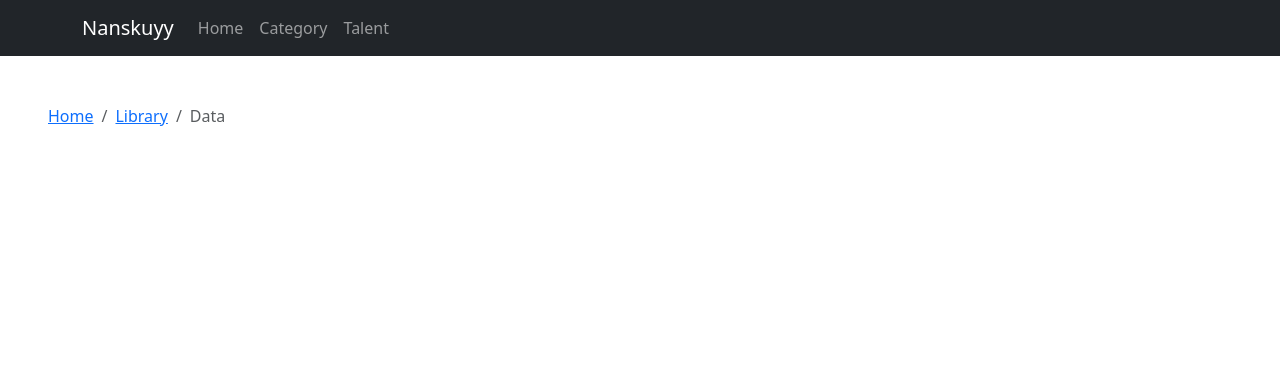
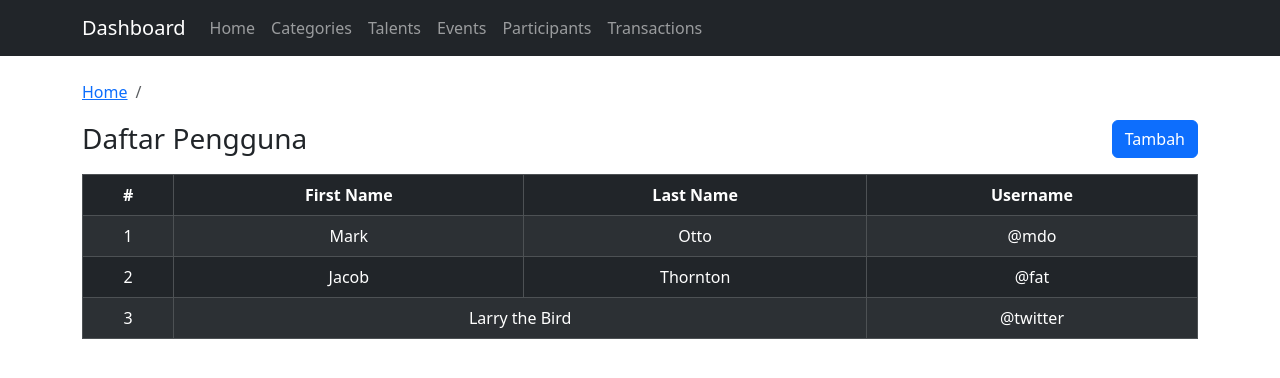
Before and after one commit to Sumandosilalahi2929/client-server, a React (Create React App) app: page / in a window 1280 px wide. Shown: the top 378 px of the page. Built offline with nearby package versions, Linux system fonts and the light colour scheme; sample sign-in values are in the browser's storage.

Commit message:
feat: update dashboard

```diff
--- a/src/App.js
+++ b/src/App.js
@@ -2,6 +2,7 @@
 import { BrowserRouter, Routes, Route } from "react-router-dom";
 import PageSingnin from "./pages/signin";
 import DashboardPage from "./pages/dashboard";
+import CategoriesPage from "./pages/categories";
 
 function App() {
   return (
@@ -9,6 +10,7 @@
       <Routes>
         <Route path="/" element={<DashboardPage />} />
         <Route path="/signin" element={<PageSingnin />} />
+        <Route path="/categories" element={<CategoriesPage />} />
       </Routes>
     </BrowserRouter>
   );
--- /dev/null
+++ b/src/component/Breadcrumb/index.js
@@ -0,0 +1,22 @@
+import React from "react";
+import { Breadcrumb } from "react-bootstrap";
+import { useNavigate } from "react-router-dom";
+
+function SBreadCrumb({ textSecound, textThird, urlSecound }) {
+  const navigate = useNavigate();
+  return (
+    <Breadcrumb className="my-2">
+      <Breadcrumb.Item onClick={() => navigate("/")}>Home</Breadcrumb.Item>
+      {!textThird && <Breadcrumb.Item active>{textSecound}</Breadcrumb.Item>}
+
+      {textThird && (
+        <Breadcrumb.Item onClick={() => navigate(urlSecound)}>
+          {textSecound}
+        </Breadcrumb.Item>
+      )}
+      {textThird && <Breadcrumb.Item active>{textThird}</Breadcrumb.Item>}
+    </Breadcrumb>
+  );
+}
+
+export default SBreadCrumb;
--- /dev/null
+++ b/src/component/Navbar/index.js
@@ -0,0 +1,29 @@
+import React from "react";
+import { Container, Nav, Navbar } from "react-bootstrap";
+import NavLink from "../Navlink";
+import { useNavigate } from "react-router-dom";
+
+function SNavbar() {
+  const navigate = useNavigate();
+  return (
+    <Navbar bg="dark" variant="dark">
+      <Container>
+        <Navbar.Brand href="#home">Dashboard</Navbar.Brand>
+        <Nav className="me-auto">
+          <NavLink action={() => navigate("/")}>Home</NavLink>
+          <NavLink action={() => navigate("/categories")}>Categories</NavLink>
+          <NavLink action={() => navigate("/talents")}>Talents</NavLink>
+          <NavLink action={() => navigate("/events")}>Events</NavLink>
+          <NavLink action={() => navigate("/participants")}>
+            Participants
+          </NavLink>
+          <NavLink action={() => navigate("/transactions")}>
+            Transactions
+          </NavLink>
+        </Nav>
+      </Container>
+    </Navbar>
+  );
+}
+
+export default SNavbar;
--- /dev/null
+++ b/src/component/Navlink/index.js
@@ -0,0 +1,8 @@
+import React from "react";
+import { Nav } from "react-bootstrap";
+
+function NavLink({ action, children }) {
+  return <Nav.Link onClick={action}>{children}</Nav.Link>;
+}
+
+export default NavLink;
--- a/src/pages/categories/index.js
+++ b/src/pages/categories/index.js
@@ -0,0 +1,58 @@
+import React from "react";
+import { Navigate } from "react-router-dom";
+import { Container, Table } from "react-bootstrap";
+import SButton from "../../component/Button";
+import SBreadCrumb from "../../component/Breadcrumb";
+import SNavbar from "../../component/Navbar";
+
+export default function PageCategories() {
+  const token = localStorage.getItem("token");
+
+  if (!token) return <Navigate to="/signin" replace={true} />;
+
+  return (
+    <>
+      <SNavbar />
+
+      <Container className="mt-4">
+        <SBreadCrumb textSecound="Categories" />
+
+        <div className="d-flex justify-content-between align-items-center mb-3">
+          <h3 className="m-0">Daftar Pengguna</h3>
+          <SButton>Tambah</SButton>
+        </div>
+
+        {/* Tabel Data */}
+        <Table striped bordered hover variant="dark" className="text-center">
+          <thead>
+            <tr>
+              <th>#</th>
+              <th>First Name</th>
+              <th>Last Name</th>
+              <th>Username</th>
+            </tr>
+          </thead>
+          <tbody>
+            <tr>
+              <td>1</td>
+              <td>Mark</td>
+              <td>Otto</td>
+              <td>@mdo</td>
+            </tr>
+            <tr>
+              <td>2</td>
+              <td>Jacob</td>
+              <td>Thornton</td>
+              <td>@fat</td>
+            </tr>
+            <tr>
+              <td>3</td>
+              <td colSpan={2}>Larry the Bird</td>
+              <td>@twitter</td>
+            </tr>
+          </tbody>
+        </Table>
+      </Container>
+    </>
+  );
+}
--- a/src/pages/dashboard/index.js
+++ b/src/pages/dashboard/index.js
@@ -1,31 +1,58 @@
 import React from "react";
 import { Navigate } from "react-router-dom";
-import { Container, Nav, Navbar, Breadcrumb } from "react-bootstrap";
+import { Container, Table } from "react-bootstrap";
+import SButton from "../../component/Button";
+import SBreadCrumb from "../../component/Breadcrumb";
+import SNavbar from "../../component/Navbar";
 
 export default function DashboardPage() {
   const token = localStorage.getItem("token");
 
   if (!token) return <Navigate to="/signin" replace={true} />;
+
   return (
     <>
-      <Navbar bg="dark" data-bs-theme="dark">
-        <Container>
-          <Navbar.Brand href="#home">Nanskuyy</Navbar.Brand>
-          <Nav className="me-auto">
-            <Nav.Link href="#home">Home</Nav.Link>
-            <Nav.Link href="#features">Category</Nav.Link>
-            <Nav.Link href="#pricing">Talent</Nav.Link>
-          </Nav>
-        </Container>
-      </Navbar>
+      <SNavbar />
 
-      <Breadcrumb className="m-5">
-        <Breadcrumb.Item href="#">Home</Breadcrumb.Item>
-        <Breadcrumb.Item href="https://getbootstrap.com/docs/4.0/components/breadcrumb/">
-          Library
-        </Breadcrumb.Item>
-        <Breadcrumb.Item active>Data</Breadcrumb.Item>
-      </Breadcrumb>
+      <Container className="mt-4">
+        <SBreadCrumb />
+
+        <div className="d-flex justify-content-between align-items-center mb-3">
+          <h3 className="m-0">Daftar Pengguna</h3>
+          <SButton>Tambah</SButton>
+        </div>
+
+        {/* Tabel Data */}
+        <Table striped bordered hover variant="dark" className="text-center">
+          <thead>
+            <tr>
+              <th>#</th>
+              <th>First Name</th>
+              <th>Last Name</th>
+              <th>Username</th>
+            </tr>
+          </thead>
+          <tbody>
+            <tr>
+              <td>1</td>
+              <td>Mark</td>
+              <td>Otto</td>
+              <td>@mdo</td>
+            </tr>
+            <tr>
+              <td>2</td>
+              <td>Jacob</td>
+              <td>Thornton</td>
+              <td>@fat</td>
+            </tr>
+            <tr>
+              <td>3</td>
+              <td colSpan={2}>Larry the Bird</td>
+              <td>@twitter</td>
+            </tr>
+          </tbody>
+        </Table>
+      </Container>
     </>
   );
 }
```
